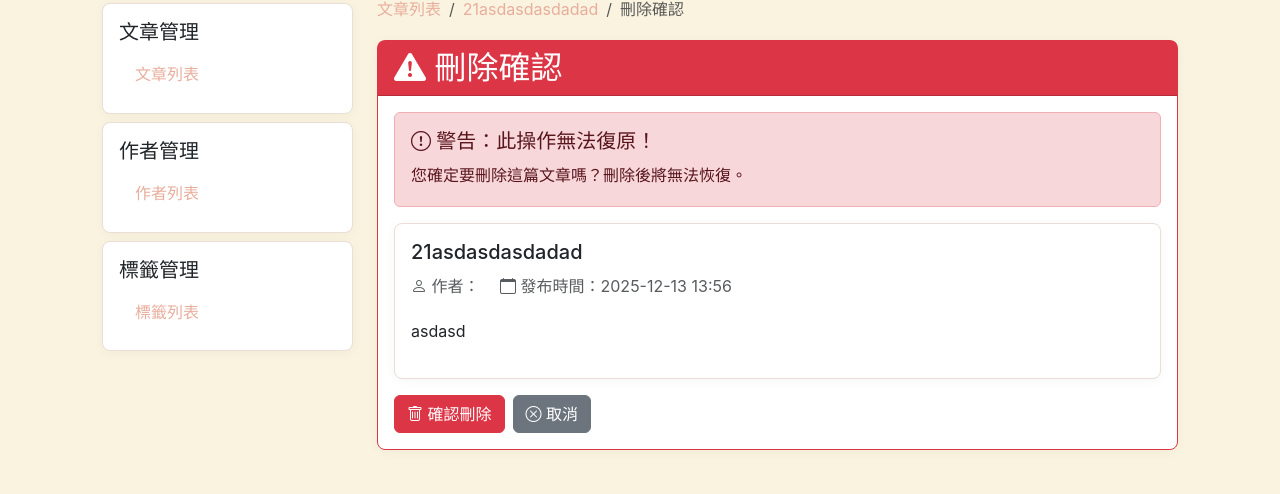
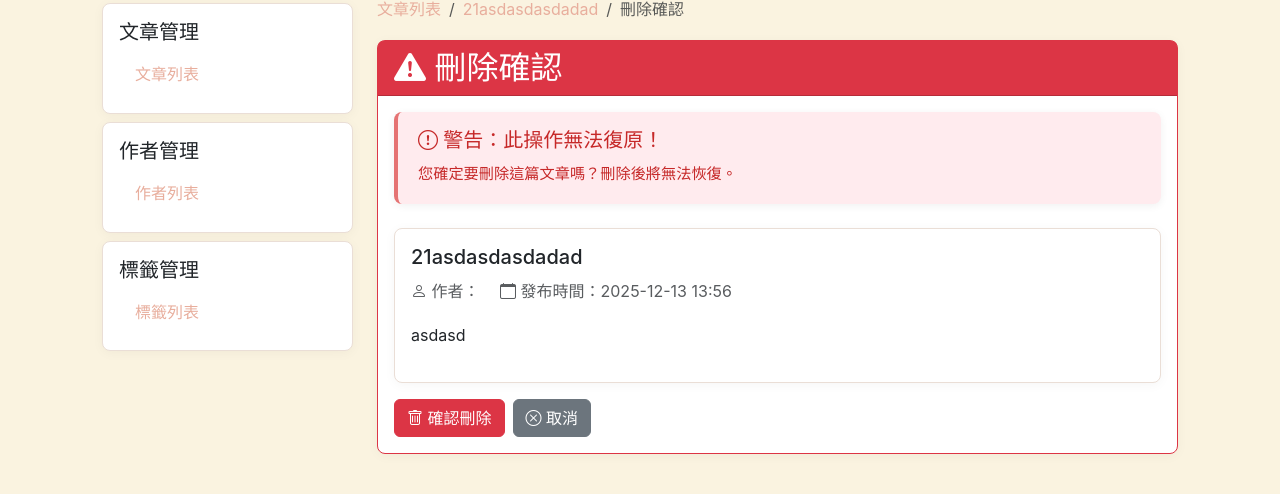
Before and after one commit to elhuai/django-playground, a Django app: page /blog/articles/6/delete/ in a window 1280 px wide. Shown: the part 117-611 px from the top of the page. Run offline with Django 5.2, Linux system fonts and the light colour scheme; data comes from the database, SQL or seed files in the repository; both versions use the stored data as it was after the commit; some libraries are stand-ins or nearby versions.

Commit message:
[feature] Add search functionality to article list and implement Bootstrap-styled alerts for messages

```diff
--- a/blog/views.py
+++ b/blog/views.py
@@ -2,16 +2,32 @@ from django.shortcuts import get_object_or_404, redirect, render
 from blog.models import Article, Author, Tag
 from blog.forms import ArticleForm
 from django.utils import timezone
+from django.contrib import messages
 
 
 def article_list(request):
-    # articles = Article.objects.all()
+    # 從 GET 參數取得篩選條件
+    search = request.GET.get("search", "")
+    author_id = request.GET.get("author", "")
+
+    # 建立基本 QuerySet
     articles = (
         Article.objects.filter(is_deleted=False)
         .select_related("author")
         .prefetch_related("tags")
     )
-    return render(request, "blog/article_list.html", {"articles": articles})
+
+    # 根據搜尋關鍵字篩選標題
+    if search:
+        articles = articles.filter(title__icontains=search)
+
+    # 根據作者篩選
+    if author_id:
+        articles = articles.filter(author_id=author_id)
+
+    return render(
+        request, "blog/article_list.html", {"articles": articles, "search": search}
+    )
 
 
 def article_detail(request, article_id):
@@ -36,6 +52,7 @@ def article_create(request):
     form = ArticleForm(request.POST or None)
     if form.is_valid():
         article = form.save()
+        messages.success(request, f"文章「{article.title}」已成功建立。")
         return redirect("blog:article_detail", article_id=article.id)
     return render(request, "blog/article_create.html", {"form": form})
 
@@ -45,6 +62,7 @@ def article_edit(request, article_id):
     form = ArticleForm(request.POST or None, instance=article)
     if form.is_valid():
         article = form.save()
+        messages.success(request, f"文章「{article.title}」已成功更新。")
         return redirect("blog:article_detail", article_id=article.id)
 
     return render(request, "blog/article_edit.html", {"form": form, "article": article})
@@ -56,5 +74,6 @@ def article_delete(request, article_id):
         article.is_deleted = True
         article.deleted_at = timezone.now()
         article.save()  # 不是 delete()！
+        messages.success(request, f"文章「{article.title}」已成功刪除。")
         return redirect("blog:article_list")
     return render(request, "blog/article_delete.html", {"article": article})
--- a/templates/base.html
+++ b/templates/base.html
@@ -49,6 +49,8 @@
     </nav>
 
     <main class="container my-5">
+
+      {% bootstrap_messages %}
       {% block content %}
       {% endblock content %}
     </main>
--- a/templates/style.css
+++ b/templates/style.css
@@ -105,3 +105,47 @@ a {
 a:hover {
   color: var(--warm-terracotta);
 }
+
+/* 日系風格的訊息提示 */
+.alert {
+  border: none;
+  border-radius: 8px;
+  padding: 1rem 1.25rem;
+  margin-bottom: 1.5rem;
+  box-shadow: 0 2px 8px rgba(0, 0, 0, 0.06);
+  font-size: 0.95rem;
+}
+
+.alert-success {
+  background-color: #E8F5E9;
+  color: #2E7D32;
+  border-left: 4px solid #81C784;
+}
+
+.alert-info {
+  background-color: #E3F2FD;
+  color: #1565C0;
+  border-left: 4px solid #64B5F6;
+}
+
+.alert-warning {
+  background-color: #FFF8E1;
+  color: #F57C00;
+  border-left: 4px solid #FFB74D;
+}
+
+.alert-error,
+.alert-danger {
+  background-color: #FFEBEE;
+  color: #C62828;
+  border-left: 4px solid #E57373;
+}
+
+.alert-dismissible .btn-close {
+  padding: 0.75rem;
+  opacity: 0.5;
+}
+
+.alert-dismissible .btn-close:hover {
+  opacity: 0.8;
+}
```
Also changed, not shown: blog/templates/blog/article_list.html (+18 -0 lines), db.sqlite3.
